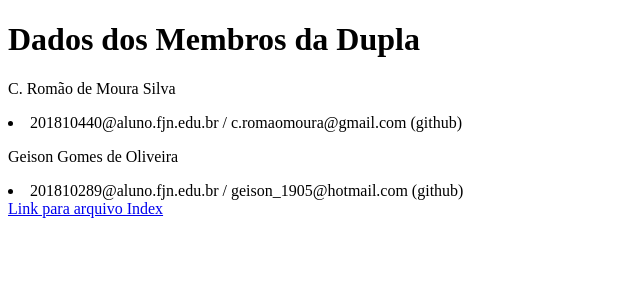
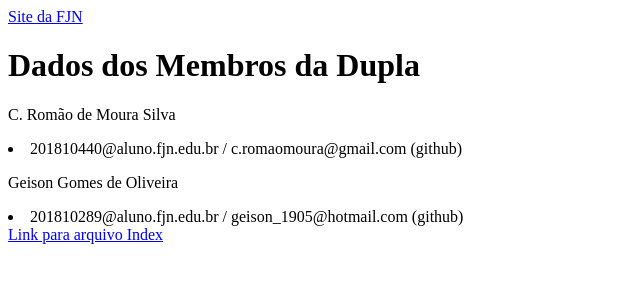
Before and after one commit to Romaomoura/atividade-cn, a plain HTML site: page dupla.html in a window 1280 px wide. Shown: the whole page, without its empty margins (0-640 px from the left). Drawn offline with Linux system fonts and the light colour scheme.

Commit message:
adicionado site da FJN

```diff
--- a/dupla.html
+++ b/dupla.html
@@ -7,14 +7,12 @@
     <title>Commits</title>
 </head>
 <body>
+	<a href="www.fn.edu.br">Site da FJN</a>
     <h1>Dados dos Membros da Dupla</h1>
     <p>C. Romão de Moura Silva</p>
     <li>201810440@aluno.fjn.edu.br / c.romaomoura@gmail.com (github)</li>
     <p>Geison Gomes de Oliveira</p>
     <li>201810289@aluno.fjn.edu.br / geison_1905@hotmail.com (github)</li>
-
-
-
     <a href="index.html">Link para arquivo Index</a>
 </body>
 </html>
```
